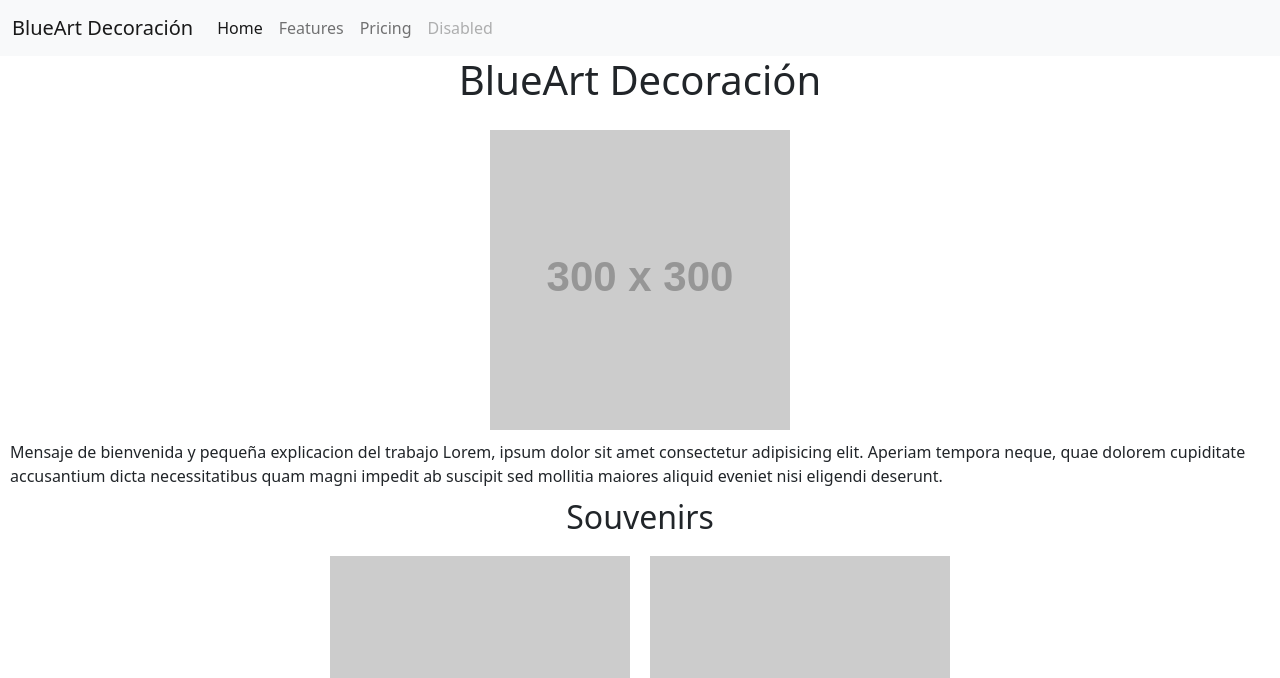
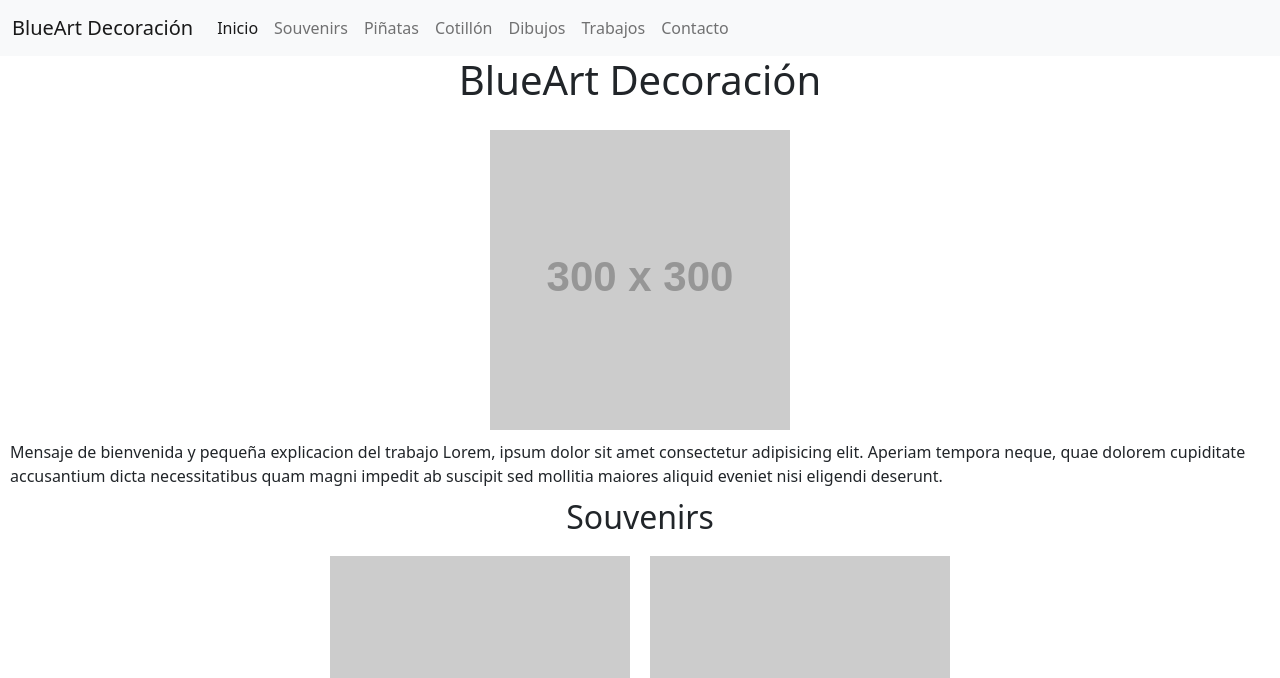
Before and after one commit to mateohm/proyecto, a plain HTML site: page index.html in a window 1280 px wide. Shown: the top 678 px of the page. Drawn offline with nearby package versions, Linux system fonts and the light colour scheme; placeholder pictures from the web are drawn by us.

Commit message:
se arregló menu con secciones

```diff
--- a/index.html
+++ b/index.html
@@ -32,10 +32,13 @@
             </button>
             <div class="collapse navbar-collapse" id="navbarNavAltMarkup">
                 <div class="navbar-nav">
-                    <a class="nav-link active" aria-current="page" href="#">Home</a>
-                    <a class="nav-link" href="#">Features</a>
-                    <a class="nav-link" href="#">Pricing</a>
-                    <a class="nav-link disabled">Disabled</a>
+                    <a class="nav-link active" aria-current="page" href="#">Inicio</a>
+                    <a class="nav-link" href="#">Souvenirs</a>
+                    <a class="nav-link" href="#">Piñatas</a>
+                    <a class="nav-link" href="#">Cotillón</a>
+                    <a class="nav-link" href="#">Dibujos</a>
+                    <a class="nav-link" href="#">Trabajos</a>
+                    <a class="nav-link" href="#">Contacto</a>
                 </div>
             </div>
         </div>
@@ -104,7 +107,7 @@
     <Section>
       <h2>Aca puede ir una explicación de como se trabaja onda se hace el pedido se paga etc</h2>
     </Section>
-
+<!-- Boton de whatsapp -->
     <link rel="stylesheet" href="https://maxcdn.bootstrapcdn.com/font-awesome/4.5.0/css/font-awesome.min.css">
     <a href="https://api.whatsapp.com/send?phone=+5493514593489&text=Hola%21%20Quisiera%20m%C3%A1s%20informaci%C3%B3n." class="float" target="_blank">
     <i class="fa fa-whatsapp my-float"></i>
@@ -114,9 +117,7 @@
     <footer>
 <!-- tipos de contactos -->
 <!-- Facebook -->
-<i class="fab fa-facebook-f"></i>
-<i class="fab fa-instagram"></i>
-<i class="fab fa-whatsapp"></i>
+
 
     </footer>
     <script src="https://cdn.jsdelivr.net/npm/bootstrap@5.1.3/dist/js/bootstrap.bundle.min.js" integrity="sha384-ka7Sk0Gln4gmtz2MlQnikT1wXgYsOg+OMhuP+IlRH9sENBO0LRn5q+8nbTov4+1p" crossorigin="anonymous"></script>
```
